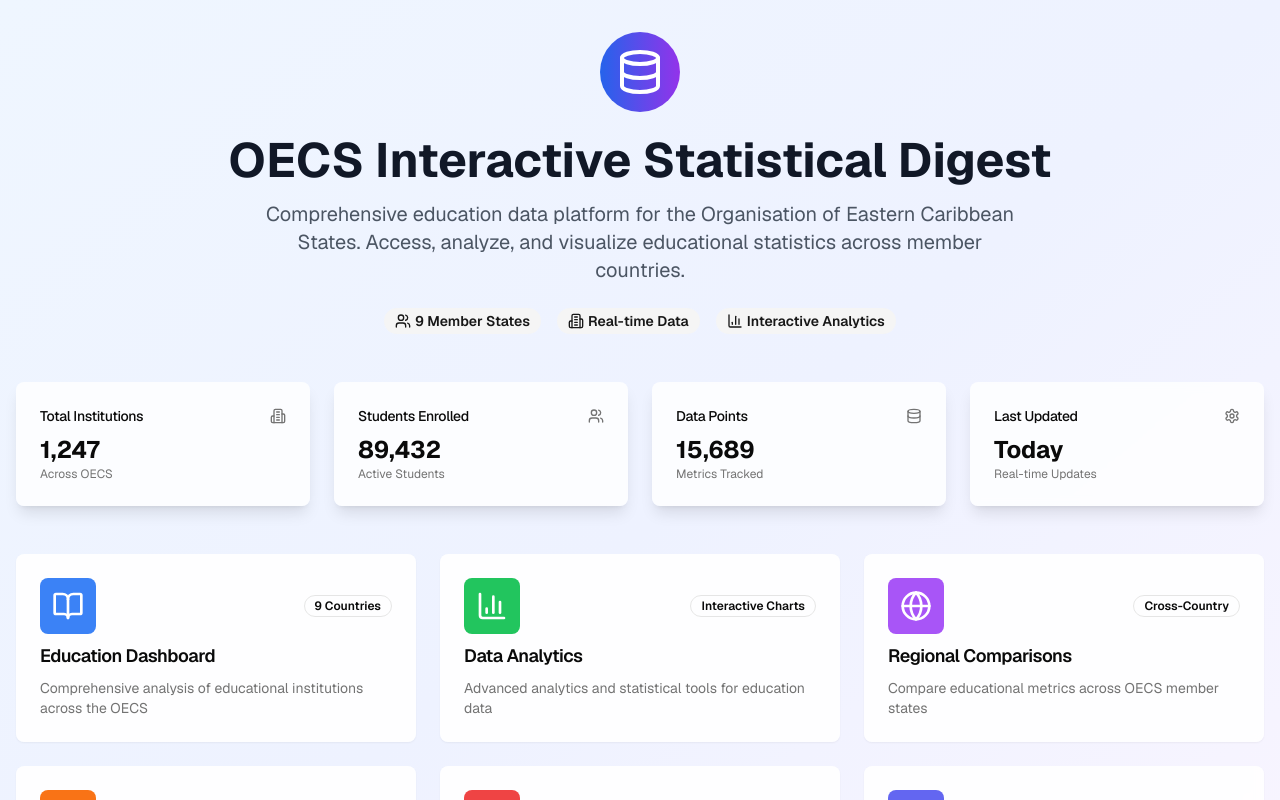
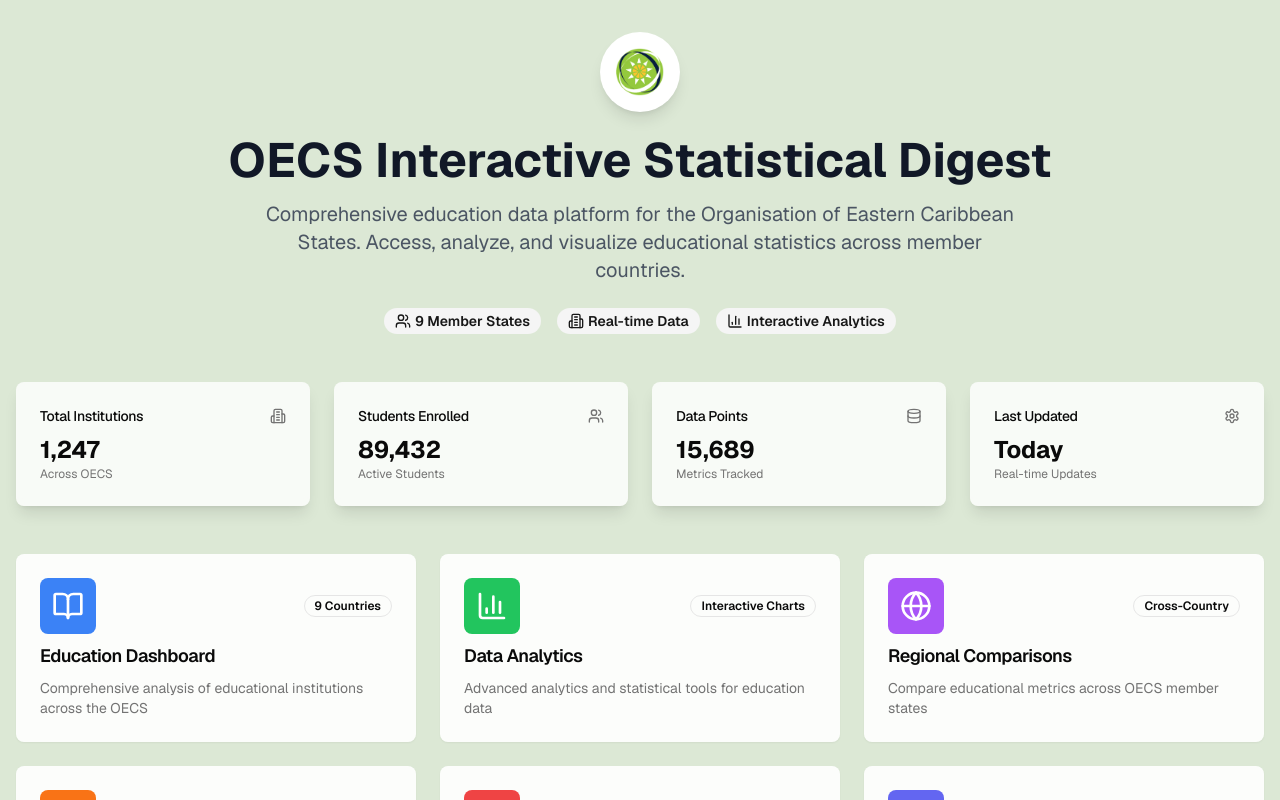
Before and after one commit to clendonbiscette/oecs-digest, a Next.js app: page / in a window 1280 px wide. Shown: the top 800 px of the page. Built offline with nearby package versions, Linux system fonts and the light colour scheme.

Commit message:
Update application background to #DCE8D5 and replace landing page icon with favlogo.png

```diff
--- a/app/globals.css
+++ b/app/globals.css
@@ -86,5 +86,6 @@
   }
   body {
     @apply bg-background text-foreground;
+    background-color: #DCE8D5;
   }
 }
--- a/app/page.tsx
+++ b/app/page.tsx
@@ -71,13 +71,13 @@ export default function HomePage() {
   ]
 
   return (
-    <div className="min-h-screen bg-gradient-to-br from-blue-50 via-indigo-50 to-purple-50 dark:from-gray-900 dark:via-gray-800 dark:to-gray-900">
+    <div className="min-h-screen" style={{ backgroundColor: '#DCE8D5' }}>
       <div className="container mx-auto px-4 py-8">
         {/* Header */}
         <div className="text-center mb-12">
           <div className="flex justify-center mb-6">
-            <div className="bg-gradient-to-r from-blue-600 to-purple-600 p-4 rounded-full">
-              <Database className="h-12 w-12 text-white" />
+            <div className="bg-white p-4 rounded-full shadow-lg">
+              <img src="/favlogo.png" alt="OECS Logo" className="h-12 w-12" />
             </div>
           </div>
           <h1 className="text-5xl font-bold text-gray-900 dark:text-white mb-4">
```
